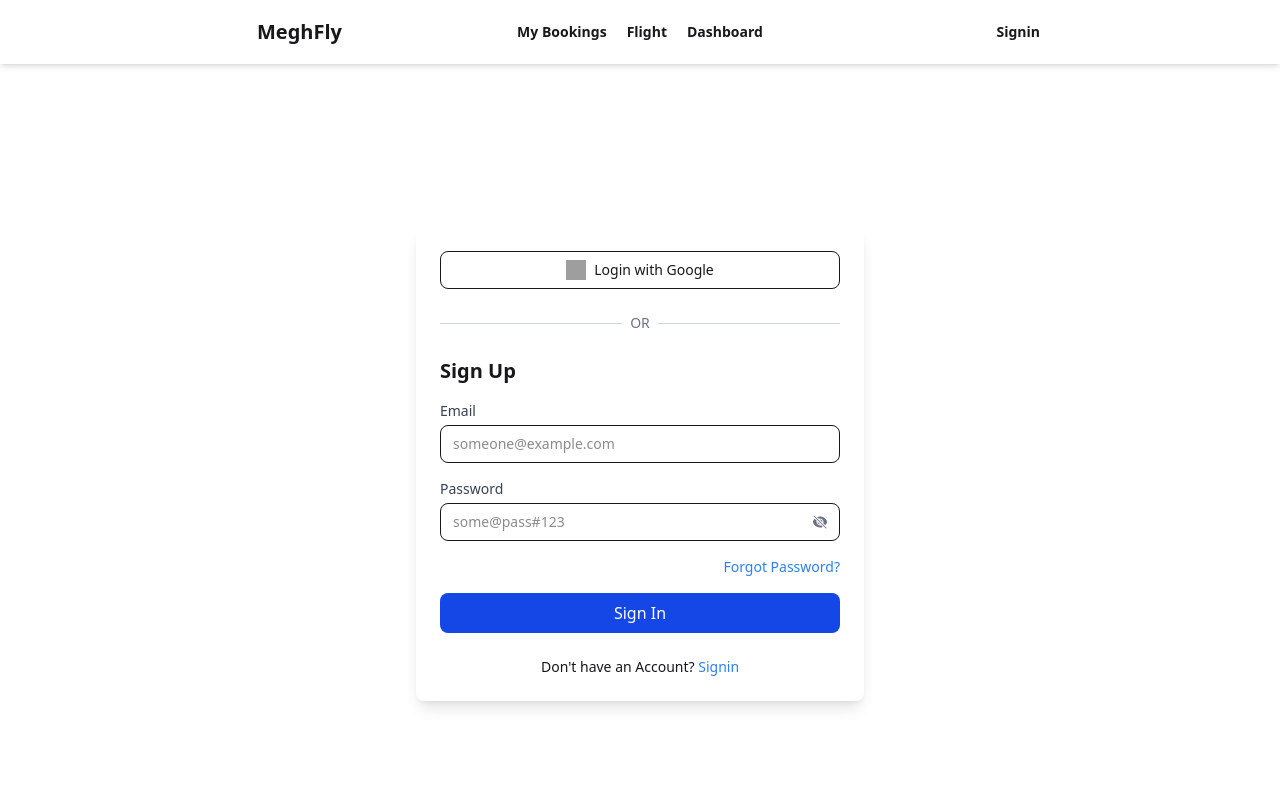
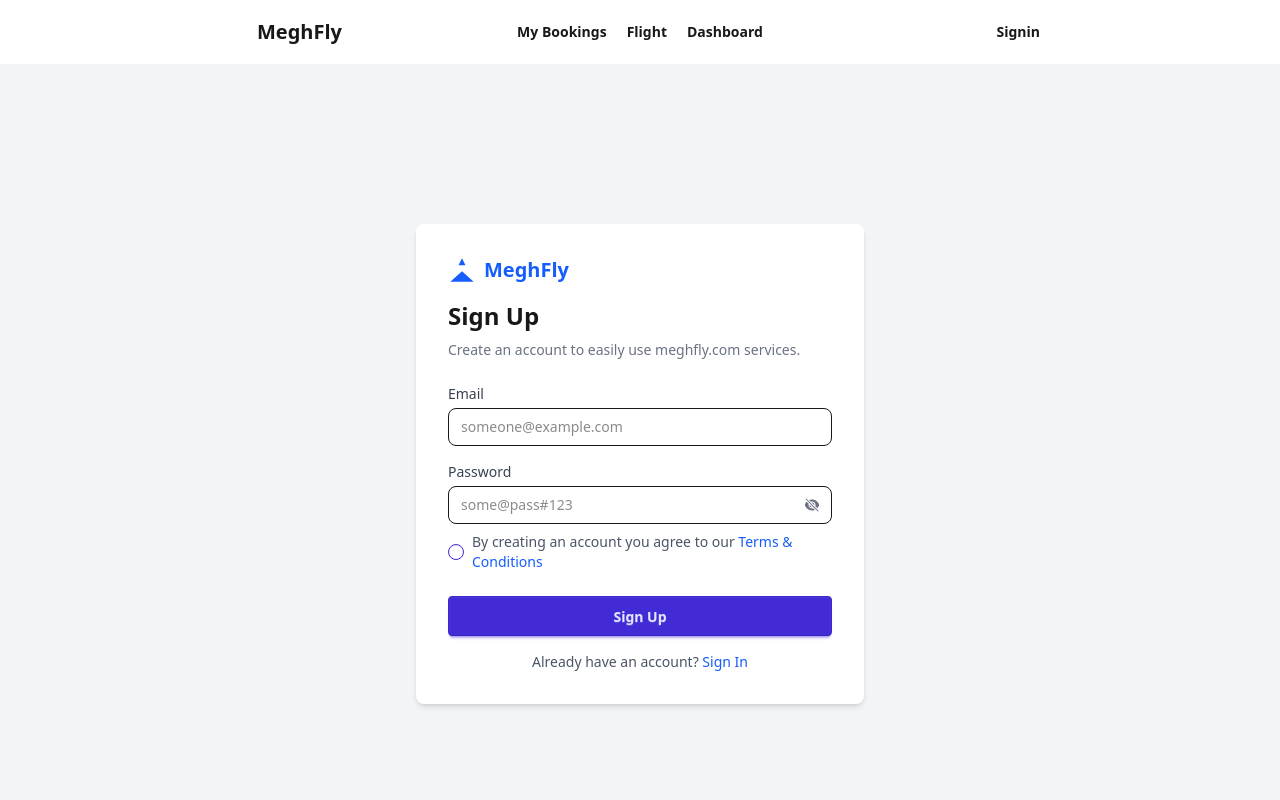
Before and after one commit to kzsiam/flight-booking-client, a React (Vite) app: page /signup in a window 1280 px wide. Shown: the top 800 px of the page. Built offline with nearby package versions, Linux system fonts and the light colour scheme; grey boxes are pictures that could not be loaded.

Commit message:
customer reviews

```diff
--- a/package.json
+++ b/package.json
@@ -12,9 +12,11 @@
   "dependencies": {
     "@tailwindcss/vite": "^4.1.11",
     "daisyui": "^5.0.50",
+    "libphonenumber-js": "^1.12.12",
     "react": "^19.1.1",
     "react-dom": "^19.1.1",
     "react-hook-form": "^7.62.0",
+    "react-phone-input-2": "^2.15.1",
     "react-router-dom": "^7.8.0",
     "tailwindcss": "^4.1.11"
   },
--- a/src/Pages/Home/PromotionalBanners/PromotionalBanners.jsx
+++ b/src/Pages/Home/PromotionalBanners/PromotionalBanners.jsx
@@ -40,7 +40,7 @@ const PromotionalBanners = () => {
 
                 {/* Arrows */}
                 <div className="absolute left-5 right-5 top-1/2 flex -translate-y-1/2 transform justify-between">
-                    <button onClick={prevSlide} className="btn bg-gray-700 btn-circle">❮</button>
+                    <button onClick={prevSlide} className="btn bg-gray-50 btn-circle">❮</button>
                     <button onClick={nextSlide} className="btn bg-gray-50 btn-circle">❯</button>
                 </div>
 
--- a/src/Pages/Signup/Signup.jsx
+++ b/src/Pages/Signup/Signup.jsx
@@ -1,34 +1,34 @@
-import React, { useState } from 'react';
-import { Link } from 'react-router-dom';
+import React, { useState } from "react";
 
-const Signup = () => {
+import { Link } from "react-router-dom";
+
+const SignUp = () => {
     const [showPassword, setShowPassword] = useState(false);
+
+
+
     return (
-        <div>
-            <div className="min-h-screen flex items-center justify-center p-4">
-                <div className="w-full max-w-md bg-white rounded-lg shadow-lg p-6 space-y-6">
-                    {/* Google Login */}
-                    <button className="flex items-center justify-center w-full border rounded-lg py-2 hover:bg-gray-50 transition">
-                        <img
-                            src="https://www.svgrepo.com/show/355037/google.svg"
-                            alt="Google"
-                            className="w-5 h-5 mr-2"
-                        />
-                        <span className="text-sm font-medium">Login with Google</span>
-                    </button>
-
-                    {/* OR divider */}
-                    <div className="flex items-center">
-                        <hr className="flex-grow border-gray-300" />
-                        <span className="mx-2 text-gray-500 text-sm">OR</span>
-                        <hr className="flex-grow border-gray-300" />
+        <div className="flex items-center justify-center min-h-screen bg-gray-100">
+            <div className="w-full max-w-md bg-white shadow-md rounded-lg p-8">
+                {/* Logo */}
+                <div className="flex items-center gap-2 mb-4">
+                    <svg
+                        xmlns="http://www.w3.org/2000/svg"
+                        viewBox="0 0 24 24"
+                        fill="currentColor"
+                        className="w-7 h-7 text-blue-600"
+                    >
+                        <path d="M12 2L15 8H9l3-6zM2 22h20L12 13 2 22z" />
+                    </svg>
+                    <h1 className="text-xl font-bold text-blue-600">MeghFly</h1>
                 </div>
 
-                    {/* Sign In form */}
-                    <div>
-                        <h2 className="text-xl font-semibold mb-4">Sign Up</h2>
+                {/* Title */}
+                <h2 className="text-2xl font-semibold mb-2">Sign Up</h2>
+                <p className="text-sm text-gray-500 mb-6">
+                    Create an account to easily use meghfly.com services.
+                </p>
 
-                        <form className="space-y-4">
                 {/* Email */}
                 <div>
                     <label className="block text-sm font-medium text-gray-700 mb-1">
@@ -37,9 +37,10 @@ const Signup = () => {
                     <input
                         type="email"
                         placeholder="someone@example.com"
-                                    className="w-full border rounded-lg px-3 py-2 text-sm focus:ring-2 focus:ring-blue-500 outline-none"
+                        className="w-full border rounded-lg px-3 py-2 mb-4 text-sm focus:ring-2 focus:ring-blue-500 outline-none"
                     />
                 </div>
+
 
                 {/* Password */}
                 <div>
@@ -71,34 +72,130 @@ const Signup = () => {
                     </div>
                 </div>
 
-                            {/* Forgot password */}
-                            <div className="flex justify-end">
-                                <a href="#" className="text-sm text-blue-500 hover:underline">
-                                    Forgot Password?
+
+                {/* Terms */}
+                <div className="flex items-center mb-6 mt-2">
+                    <input
+                        type="checkbox"
+                        className="checkbox checkbox-primary w-4 h-4 mr-2"
+                    />
+                    <span className="text-sm text-gray-600">
+                        By creating an account you agree to our{" "}
+                        <a href="#" className="text-blue-600 hover:underline">
+                            Terms & Conditions
                         </a>
+                    </span>
                 </div>
 
-                            {/* Submit */}
-                            <button
-                                type="submit"
-                                className="w-full bg-blue-700 text-white py-2 rounded-lg hover:bg-blue-800 transition"
-                            >
+                {/* Button */}
+                <button className="btn btn-primary w-full">Sign Up</button>
+
+                {/* Footer */}
+                <p className="mt-4 text-sm text-center text-gray-600">
+                    Already have an account?{" "}
+                    <Link to={'/signin'} className="text-blue-600 font-medium hover:underline">
                         Sign In
-                            </button>
-                        </form>
-                    </div>
-
-                    {/* Sign Up link */}
-                    <div className="text-center text-sm">
-                        Don't have an Account?{" "}
-                        <Link to={'/signin'} className="text-blue-500 hover:underline font-medium">
-                            Signin
                     </Link>
-                    </div>
-                </div>
+                </p>
             </div>
         </div>
     );
 };
 
-export default Signup;
+export default SignUp;
+
+
+
+
+
+
+
+
+
+
+
+
+
+
+
+// import React, { useState } from 'react';
+// import { Link } from 'react-router-dom';
+
+// const Signup = () => {
+//     const [showPassword, setShowPassword] = useState(false);
+//     return (
+//         <div>
+//             <div className="min-h-screen flex items-center justify-center p-4">
+//                 <div className="w-full max-w-md bg-white rounded-lg shadow-lg p-6 space-y-6">
+
+//                     {/* Sign In form */}
+//                     <div>
+//                         <h2 className="text-xl font-semibold mb-4">Sign Up</h2>
+
+//                         <form className="space-y-4">
+//                             {/* Email */}
+//                             <div>
+//                                 <label className="block text-sm font-medium text-gray-700 mb-1">
+//                                     Email
+//                                 </label>
+//                                 <input
+//                                     type="email"
+//                                     placeholder="someone@example.com"
+//                                     className="w-full border rounded-lg px-3 py-2 text-sm focus:ring-2 focus:ring-blue-500 outline-none"
+//                                 />
+//                             </div>
+
+//                             {/* Password */}
+//                             <div>
+//                                 <label className="block text-sm font-medium text-gray-700 mb-1">
+//                                     Password
+//                                 </label>
+//                                 <div className="relative w-full">
+//                                     <input
+//                                         type={showPassword ? "text" : "password"}
+//                                         placeholder="some@pass#123"
+//                                         className="w-full border rounded-lg px-3 py-2 text-sm focus:ring-2 focus:ring-blue-500 outline-none"
+//                                     />
+//                                     <button
+//                                         type="button"
+//                                         className="absolute inset-y-0 right-3 flex items-center text-gray-500 hover:text-gray-700"
+//                                         onClick={() => setShowPassword((prev) => !prev)}
+//                                     >
+//                                         {showPassword ?
+//                                             <svg xmlns="http://www.w3.org/2000/svg" viewBox="0 0 24 24" fill="currentColor" class="size-4">
+//                                                 <path d="M12 15a3 3 0 1 0 0-6 3 3 0 0 0 0 6Z" />
+//                                                 <path fill-rule="evenodd" d="M1.323 11.447C2.811 6.976 7.028 3.75 12.001 3.75c4.97 0 9.185 3.223 10.675 7.69.12.362.12.752 0 1.113-1.487 4.471-5.705 7.697-10.677 7.697-4.97 0-9.186-3.223-10.675-7.69a1.762 1.762 0 0 1 0-1.113ZM17.25 12a5.25 5.25 0 1 1-10.5 0 5.25 5.25 0 0 1 10.5 0Z" clip-rule="evenodd" />
+//                                             </svg> : <svg xmlns="http://www.w3.org/2000/svg" viewBox="0 0 24 24" fill="currentColor" className="size-4">
+//                                                 <path d="M3.53 2.47a.75.75 0 0 0-1.06 1.06l18 18a.75.75 0 1 0 1.06-1.06l-18-18ZM22.676 12.553a11.249 11.249 0 0 1-2.631 4.31l-3.099-3.099a5.25 5.25 0 0 0-6.71-6.71L7.759 4.577a11.217 11.217 0 0 1 4.242-.827c4.97 0 9.185 3.223 10.675 7.69.12.362.12.752 0 1.113Z" />
+//                                                 <path d="M15.75 12c0 .18-.013.357-.037.53l-4.244-4.243A3.75 3.75 0 0 1 15.75 12ZM12.53 15.713l-4.243-4.244a3.75 3.75 0 0 0 4.244 4.243Z" />
+//                                                 <path d="M6.75 12c0-.619.107-1.213.304-1.764l-3.1-3.1a11.25 11.25 0 0 0-2.63 4.31c-.12.362-.12.752 0 1.114 1.489 4.467 5.704 7.69 10.675 7.69 1.5 0 2.933-.294 4.242-.827l-2.477-2.477A5.25 5.25 0 0 1 6.75 12Z" />
+//                                             </svg>
+//                                         }
+//                                     </button>
+//                                 </div>
+//                             </div>
+
+//                             {/* Submit */}
+//                             <button
+//                                 type="submit"
+//                                 className="w-full bg-blue-700 text-white py-2 rounded-lg hover:bg-blue-800 transition"
+//                             >
+//                                 Sign up
+//                             </button>
+//                         </form>
+//                     </div>
+
+//                     {/* Sign Up link */}
+//                     <div className="text-center text-sm">
+//                         Already have an Account?{" "}
+//                         <Link to={'/signin'} className="text-blue-500 hover:underline font-medium">
+//                             Signin
+//                         </Link>
+//                     </div>
+//                 </div>
+//             </div>
+//         </div>
+//     );
+// };
+
+// export default Signup;
--- a/src/SharedPages/Navbar/Navbar.jsx
+++ b/src/SharedPages/Navbar/Navbar.jsx
@@ -16,7 +16,7 @@ const Navbar = () => {
 
                                 <Link>My Bookings</Link>
                                 <Link>Flight</Link>
-                                <Link>Dashboard</Link>
+                                <Link to={'/dashboard'}>Dashboard</Link>
 
                         </ul>
                     </div>
@@ -27,7 +27,7 @@ const Navbar = () => {
                         <div className='flex gap-5 text-sm font-semibold'>
                             <Link>My Bookings</Link>
                             <Link>Flight</Link>
-                            <Link>Dashboard</Link>
+                            <Link to={'/dashboard'}>Dashboard</Link>
                         </div>
                     </ul>
                 </div>
```
Also changed, not shown: src/Layout/DashboardLayout/DashboardLayout.jsx (added, +49 -0 lines), src/Pages/Home/CustomerReviews/CustomerReviews .jsx (+71 -71 lines), src/Pages/Home/FlightSearch/FlightSearch.jsx (+6 -6 lines), src/Routes/Router/Router.jsx (+12 -0 lines), src/SharedPages/Footer/Footer.jsx (+4 -4 lines), 1 other file (tests, documents, lock files or other folders). Lines whose indentation alone changed are shown as unchanged.
